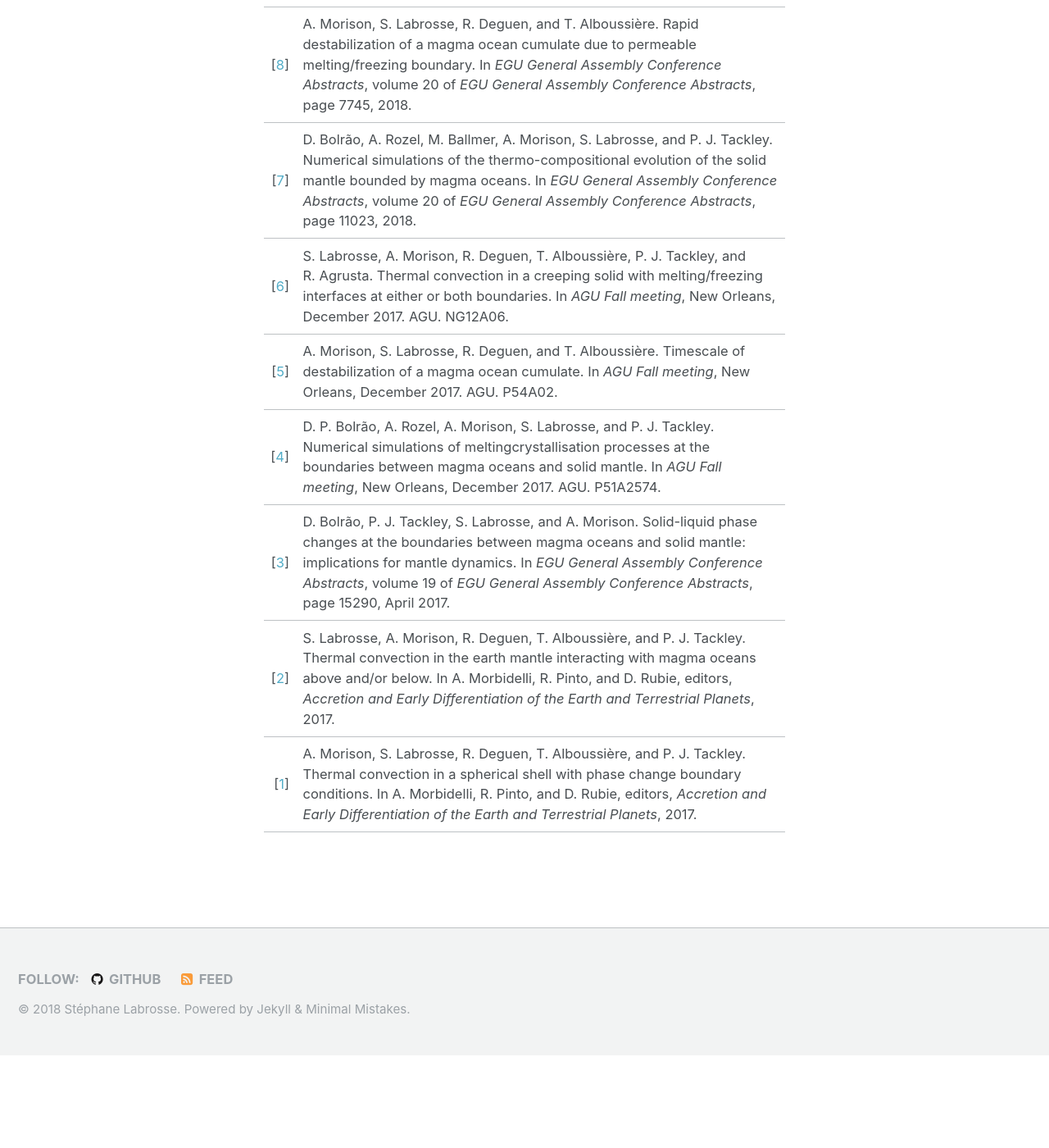
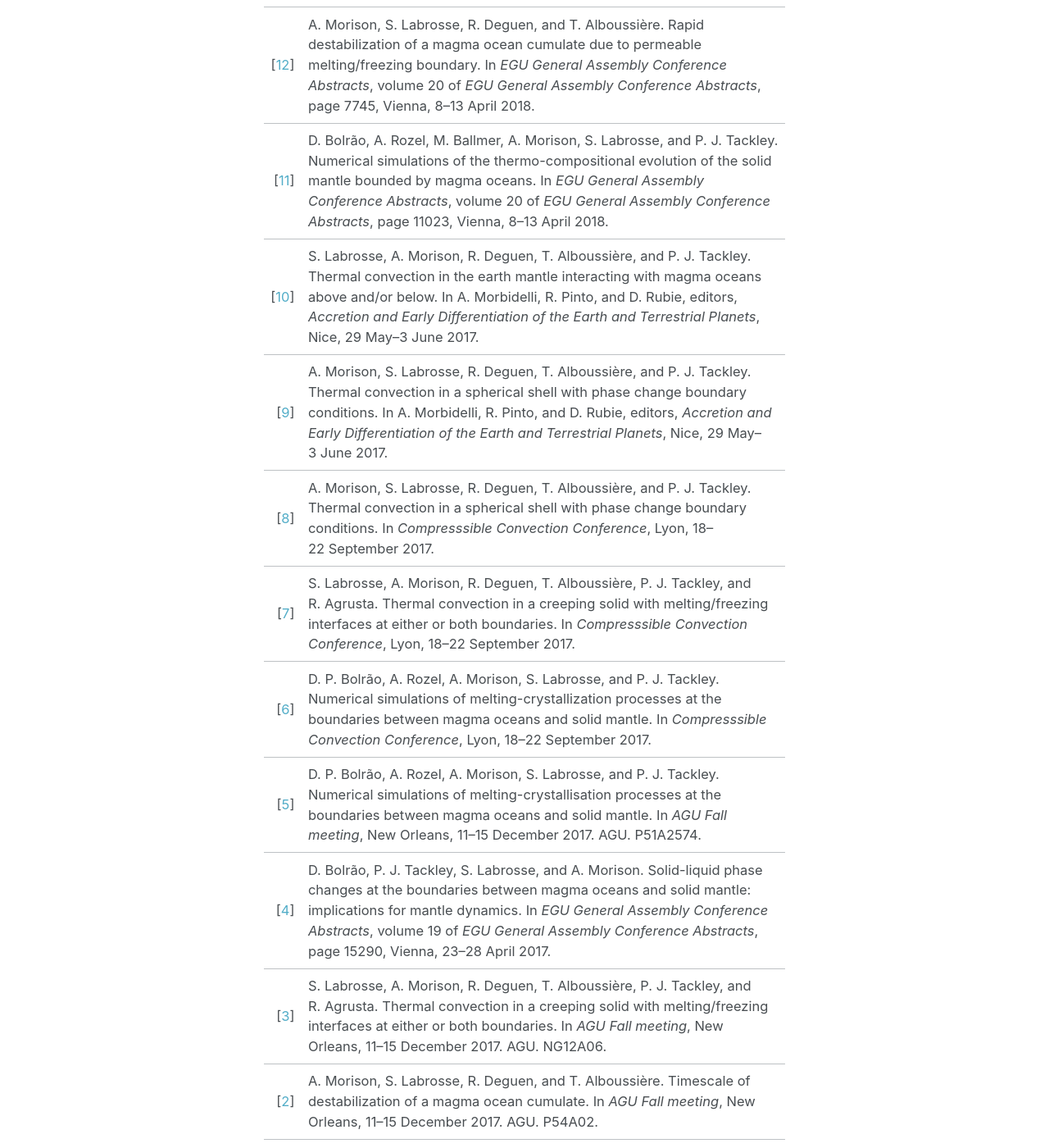
Before and after one commit to labrosse/labrosse.github.io, a Jekyll site: the page built from _pages/MaCoMaOc.md, in a window 1280 px wide and 1400 px high, scrolled down 3682 px. Shown: the whole window at 82% size. Built offline with Jekyll 4.4.1, drawn with Linux system fonts in a browser that asks for light colours; before the commit the page ends 4969 px from its top, so only the background shows below that; some of the changed text lies outside the part shown.

Commit message:
updated biblio

```diff
--- a/_includes/conf_MaCoMaOc.html
+++ b/_includes/conf_MaCoMaOc.html
@@ -2,21 +2,22 @@
 <!-- This document was automatically generated with bibtex2html 1.98
      (see http://www.lri.fr/~filliatr/bibtex2html/),
      with the following command:
-     bibtex2html -d -r --revkeys --html-entities --nobibsource --nodoc conf_MaCoMaOc.bib  -->
+     bibtex2html -d -r --revkeys --no-abstract --html-entities --nobibsource --nodoc conf_MaCoMaOc.bib  -->
 
 
 <table>
 
 <tr valign="top">
 <td align="right" class="bibtexnumber">
-[<a name="Agrusta_etal-EGU2018">9</a>]
+[<a name="Agrusta_etal-EGU2018">13</a>]
 </td>
 <td class="bibtexitem">
 R.&nbsp;Agrusta, A.&nbsp;Morison, S.&nbsp;Labrosse, R.&nbsp;Deguen, and T.&nbsp;Alboussi&egrave;re.
  How to solve numerically solid convection at high rayleigh numbers
   with solid/liquid boundaries during magma ocean crystallization.
  In <em>EGU General Assembly Conference Abstracts</em>, volume&nbsp;20 of <em>
-  EGU General Assembly Conference Abstracts</em>, page 9072, 2018.
+  EGU General Assembly Conference Abstracts</em>, page 9072, Vienna, 8&ndash;13&nbsp;April
+  2018.
 
 </td>
 </tr>
@@ -24,14 +25,15 @@ R.&nbsp;Agrusta, A.&nbsp;Morison, S.&nbsp;Labrosse, R.&nbsp;Deguen, and T.&nbsp;
 
 <tr valign="top">
 <td align="right" class="bibtexnumber">
-[<a name="Morison_etal-EGU2018">8</a>]
+[<a name="Morison_etal-EGU2018">12</a>]
 </td>
 <td class="bibtexitem">
 A.&nbsp;Morison, S.&nbsp;Labrosse, R.&nbsp;Deguen, and T.&nbsp;Alboussi&egrave;re.
  Rapid destabilization of a magma ocean cumulate due to permeable
   melting/freezing boundary.
  In <em>EGU General Assembly Conference Abstracts</em>, volume&nbsp;20 of <em>
-  EGU General Assembly Conference Abstracts</em>, page 7745, 2018.
+  EGU General Assembly Conference Abstracts</em>, page 7745, Vienna, 8&ndash;13&nbsp;April
+  2018.
 
 </td>
 </tr>
@@ -39,7 +41,7 @@ A.&nbsp;Morison, S.&nbsp;Labrosse, R.&nbsp;Deguen, and T.&nbsp;Alboussi&egrave;r
 
 <tr valign="top">
 <td align="right" class="bibtexnumber">
-[<a name="Bolrao_etal-EGU2018">7</a>]
+[<a name="Bolrao_etal-EGU2018">11</a>]
 </td>
 <td class="bibtexitem">
 D.&nbsp;Bolr&atilde;o, A.&nbsp;Rozel, M.&nbsp;Ballmer, A.&nbsp;Morison, S.&nbsp;Labrosse, and P.&nbsp;J.
@@ -47,7 +49,8 @@ D.&nbsp;Bolr&atilde;o, A.&nbsp;Rozel, M.&nbsp;Ballmer, A.&nbsp;Morison, S.&nbsp;
  Numerical simulations of the thermo-compositional evolution of the
   solid mantle bounded by magma oceans.
  In <em>EGU General Assembly Conference Abstracts</em>, volume&nbsp;20 of <em>
-  EGU General Assembly Conference Abstracts</em>, page 11023, 2018.
+  EGU General Assembly Conference Abstracts</em>, page 11023, Vienna, 8&ndash;13&nbsp;April
+  2018.
 
 </td>
 </tr>
@@ -55,14 +58,123 @@ D.&nbsp;Bolr&atilde;o, A.&nbsp;Rozel, M.&nbsp;Ballmer, A.&nbsp;Morison, S.&nbsp;
 
 <tr valign="top">
 <td align="right" class="bibtexnumber">
-[<a name="labrosse_etal-AGU2017">6</a>]
+[<a name="Labrosse_etal_Accrete2017">10</a>]
+</td>
+<td class="bibtexitem">
+S.&nbsp;Labrosse, A.&nbsp;Morison, R.&nbsp;Deguen, T.&nbsp;Alboussi&egrave;re, and P.&nbsp;J. Tackley.
+ Thermal convection in the earth mantle interacting with magma oceans
+  above and/or below.
+ In A.&nbsp;Morbidelli, R.&nbsp;Pinto, and D.&nbsp;Rubie, editors, <em>Accretion and
+  Early Differentiation of the Earth and Terrestrial Planets</em>, Nice,
+  29&nbsp;May&ndash;3&nbsp;June 2017.
+
+</td>
+</tr>
+
+
+<tr valign="top">
+<td align="right" class="bibtexnumber">
+[<a name="Morison_etal_Accrete2017">9</a>]
+</td>
+<td class="bibtexitem">
+A.&nbsp;Morison, S.&nbsp;Labrosse, R.&nbsp;Deguen, T.&nbsp;Alboussi&egrave;re, and P.&nbsp;J. Tackley.
+ Thermal convection in a spherical shell with phase change boundary
+  conditions.
+ In A.&nbsp;Morbidelli, R.&nbsp;Pinto, and D.&nbsp;Rubie, editors, <em>Accretion and
+  Early Differentiation of the Earth and Terrestrial Planets</em>, Nice,
+  29&nbsp;May&ndash;3&nbsp;June 2017.
+
+</td>
+</tr>
+
+
+<tr valign="top">
+<td align="right" class="bibtexnumber">
+[<a name="Morison_etal_CCC2017">8</a>]
+</td>
+<td class="bibtexitem">
+A.&nbsp;Morison, S.&nbsp;Labrosse, R.&nbsp;Deguen, T.&nbsp;Alboussi&egrave;re, and P.&nbsp;J. Tackley.
+ Thermal convection in a spherical shell with phase change boundary
+  conditions.
+ In <em>Compresssible Convection Conference</em>, Lyon, 18&ndash;22&nbsp;September
+  2017.
+
+</td>
+</tr>
+
+
+<tr valign="top">
+<td align="right" class="bibtexnumber">
+[<a name="labrosse_etal-CCC2017">7</a>]
 </td>
 <td class="bibtexitem">
 S.&nbsp;Labrosse, A.&nbsp;Morison, R.&nbsp;Deguen, T.&nbsp;Alboussi&egrave;re, P.&nbsp;J. Tackley, and
   R.&nbsp;Agrusta.
  Thermal convection in a creeping solid with melting/freezing
   interfaces at either or both boundaries.
- In <em>AGU Fall meeting</em>, New Orleans, December 2017. AGU.
+ In <em>Compresssible Convection Conference</em>, Lyon, 18&ndash;22&nbsp;September
+  2017.
+
+</td>
+</tr>
+
+
+<tr valign="top">
+<td align="right" class="bibtexnumber">
+[<a name="Bolrao_etal-CCC2017">6</a>]
+</td>
+<td class="bibtexitem">
+D.&nbsp;P. Bolr&atilde;o, A.&nbsp;Rozel, A.&nbsp;Morison, S.&nbsp;Labrosse, and P.&nbsp;J. Tackley.
+ Numerical simulations of melting-crystallization processes at the
+  boundaries between magma oceans and solid mantle.
+ In <em>Compresssible Convection Conference</em>, Lyon, 18&ndash;22&nbsp;September
+  2017.
+
+</td>
+</tr>
+
+
+<tr valign="top">
+<td align="right" class="bibtexnumber">
+[<a name="Bolrao_etal-AGU2017">5</a>]
+</td>
+<td class="bibtexitem">
+D.&nbsp;P. Bolr&atilde;o, A.&nbsp;Rozel, A.&nbsp;Morison, S.&nbsp;Labrosse, and P.&nbsp;J. Tackley.
+ Numerical simulations of melting-crystallisation processes at the
+  boundaries between magma oceans and solid mantle.
+ In <em>AGU Fall meeting</em>, New Orleans, 11&ndash;15&nbsp;December 2017. AGU.
+ P51A2574.
+
+</td>
+</tr>
+
+
+<tr valign="top">
+<td align="right" class="bibtexnumber">
+[<a name="Bolrao_etal-EGU2017">4</a>]
+</td>
+<td class="bibtexitem">
+D.&nbsp;Bolr&atilde;o, P.&nbsp;J. Tackley, S.&nbsp;Labrosse, and A.&nbsp;Morison.
+ Solid-liquid phase changes at the boundaries between magma oceans
+  and solid mantle: implications for mantle dynamics.
+ In <em>EGU General Assembly Conference Abstracts</em>, volume&nbsp;19 of <em>
+  EGU General Assembly Conference Abstracts</em>, page 15290, Vienna, 23&ndash;28&nbsp;April
+  2017.
+
+</td>
+</tr>
+
+
+<tr valign="top">
+<td align="right" class="bibtexnumber">
+[<a name="labrosse_etal-AGU2017">3</a>]
+</td>
+<td class="bibtexitem">
+S.&nbsp;Labrosse, A.&nbsp;Morison, R.&nbsp;Deguen, T.&nbsp;Alboussi&egrave;re, P.&nbsp;J. Tackley, and
+  R.&nbsp;Agrusta.
+ Thermal convection in a creeping solid with melting/freezing
+  interfaces at either or both boundaries.
+ In <em>AGU Fall meeting</em>, New Orleans, 11&ndash;15&nbsp;December 2017. AGU.
  NG12A06.
 
 </td>
@@ -71,12 +183,12 @@ S.&nbsp;Labrosse, A.&nbsp;Morison, R.&nbsp;Deguen, T.&nbsp;Alboussi&egrave;re, P
 
 <tr valign="top">
 <td align="right" class="bibtexnumber">
-[<a name="Morison_etal-AGU2017">5</a>]
+[<a name="Morison_etal-AGU2017">2</a>]
 </td>
 <td class="bibtexitem">
 A.&nbsp;Morison, S.&nbsp;Labrosse, R.&nbsp;Deguen, and T.&nbsp;Alboussi&egrave;re.
  Timescale of destabilization of a magma ocean cumulate.
- In <em>AGU Fall meeting</em>, New Orleans, December 2017. AGU.
+ In <em>AGU Fall meeting</em>, New Orleans, 11&ndash;15&nbsp;December 2017. AGU.
  P54A02.
 
 </td>
@@ -85,60 +197,15 @@ A.&nbsp;Morison, S.&nbsp;Labrosse, R.&nbsp;Deguen, and T.&nbsp;Alboussi&egrave;r
 
 <tr valign="top">
 <td align="right" class="bibtexnumber">
-[<a name="Bolrao_etal-AGU2017">4</a>]
+[<a name="Bolrao_etal-Nethermod2017">1</a>]
 </td>
 <td class="bibtexitem">
 D.&nbsp;P. Bolr&atilde;o, A.&nbsp;Rozel, A.&nbsp;Morison, S.&nbsp;Labrosse, and P.&nbsp;J. Tackley.
- Numerical simulations of meltingcrystallisation processes at the
+ Numerical simulations of melting-crystallization processes at the
   boundaries between magma oceans and solid mantle.
- In <em>AGU Fall meeting</em>, New Orleans, December 2017. AGU.
- P51A2574.
+ In <em>NetherMod</em>, Putten, the Netherland, 27&ndash;31&nbsp;August 2017.
 
 </td>
 </tr>
-
-
-<tr valign="top">
-<td align="right" class="bibtexnumber">
-[<a name="Bolrao_etal-EGU2017">3</a>]
-</td>
-<td class="bibtexitem">
-D.&nbsp;Bolr&atilde;o, P.&nbsp;J. Tackley, S.&nbsp;Labrosse, and A.&nbsp;Morison.
- Solid-liquid phase changes at the boundaries between magma oceans
-  and solid mantle: implications for mantle dynamics.
- In <em>EGU General Assembly Conference Abstracts</em>, volume&nbsp;19 of <em>
-  EGU General Assembly Conference Abstracts</em>, page 15290, April 2017.
-
-</td>
-</tr>
-
-
-<tr valign="top">
-<td align="right" class="bibtexnumber">
-[<a name="Labrosse_etal_Accrete2017">2</a>]
-</td>
-<td class="bibtexitem">
-S.&nbsp;Labrosse, A.&nbsp;Morison, R.&nbsp;Deguen, T.&nbsp;Alboussi&egrave;re, and P.&nbsp;J. Tackley.
- Thermal convection in the earth mantle interacting with magma oceans
-  above and/or below.
- In A.&nbsp;Morbidelli, R.&nbsp;Pinto, and D.&nbsp;Rubie, editors, <em>Accretion and
-  Early Differentiation of the Earth and Terrestrial Planets</em>, 2017.
-
-</td>
-</tr>
-
-
-<tr valign="top">
-<td align="right" class="bibtexnumber">
-[<a name="Morison_etal_Accrete2017">1</a>]
-</td>
-<td class="bibtexitem">
-A.&nbsp;Morison, S.&nbsp;Labrosse, R.&nbsp;Deguen, T.&nbsp;Alboussi&egrave;re, and P.&nbsp;J. Tackley.
- Thermal convection in a spherical shell with phase change boundary
-  conditions.
- In A.&nbsp;Morbidelli, R.&nbsp;Pinto, and D.&nbsp;Rubie, editors, <em>Accretion and
-  Early Differentiation of the Earth and Terrestrial Planets</em>, 2017.
-
-</td>
-</tr>
-</table>
+</table><hr><p><em>This file was generated by
+<a href="http://www.lri.fr/~filliatr/bibtex2html/">bibtex2html</a> 1.98.</em></p>
```
